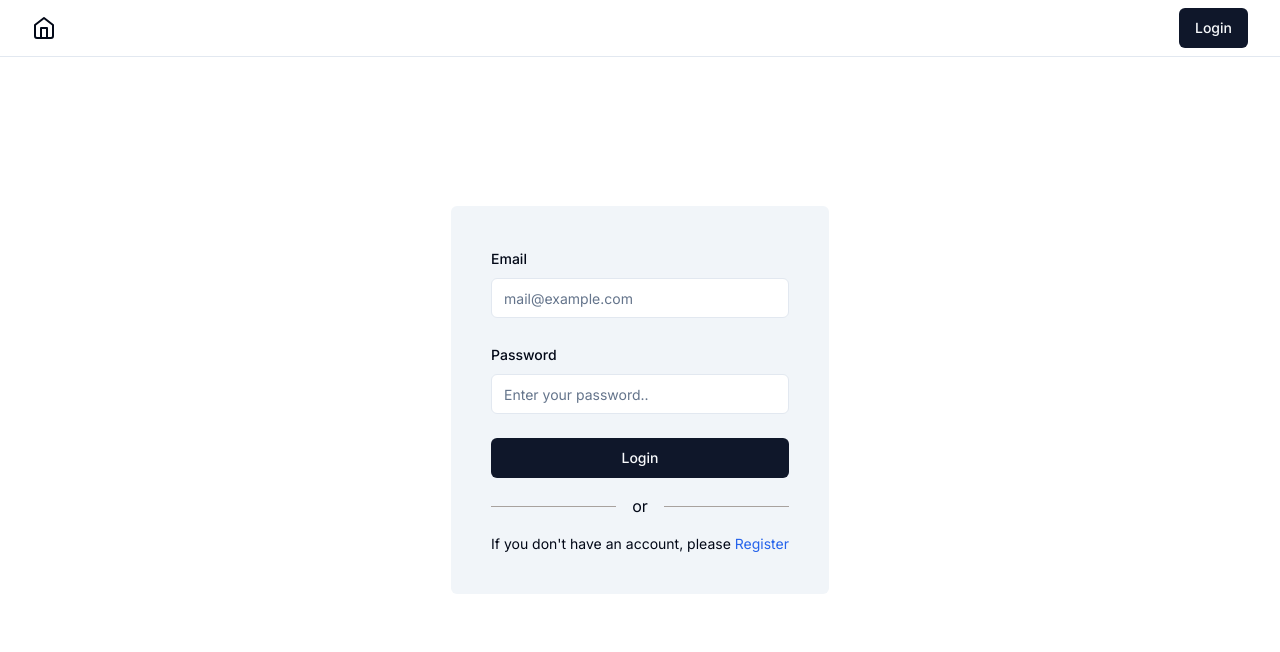
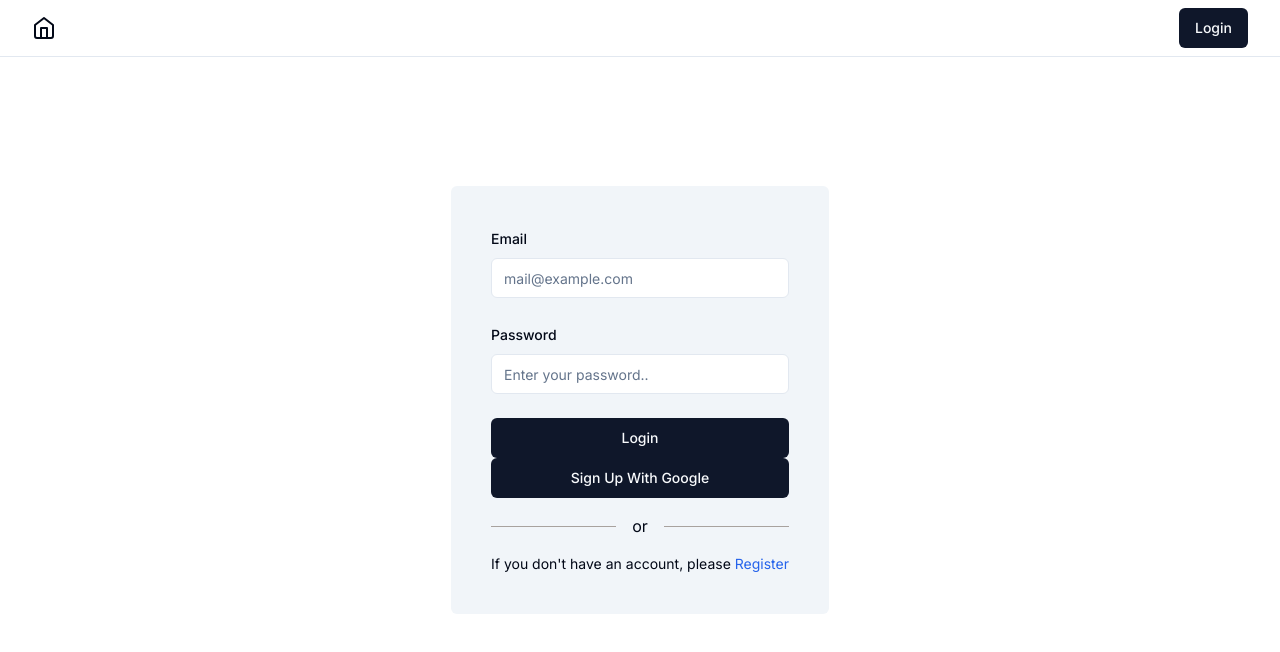
Before and after one commit to hasham25525/Next-Auth-Login-using-ShadeCn, a Next.js app: page /login in a window 1280 px wide. Shown: the top 652 px of the page. Built offline with nearby package versions, Linux system fonts and the light colour scheme.

Commit message:
login with google added

```diff
--- /dev/null
+++ b/src/components/GoogleSignIn.tsx
@@ -0,0 +1,16 @@
+import { FC, ReactNode } from "react"
+import { Button } from "./ui/button"
+
+interface GoogleSignInButtonProps {
+    children: ReactNode;
+}
+
+const GoogleSignIn: FC<GoogleSignInButtonProps> = ({ children }) => {
+    const LoginWithGoogle = () => {
+        console.log('login with google');
+    }
+    return <Button onClick={LoginWithGoogle} className="w-full ">{children}</Button>
+
+}
+
+export default GoogleSignIn
--- a/src/components/form/LoginForm.tsx
+++ b/src/components/form/LoginForm.tsx
@@ -1,5 +1,9 @@
 'use client'
 import { useForm } from "react-hook-form"
+import Link from "next/link"
+
+import GoogleSignIn from "../GoogleSignIn"
+
 
 import { Button } from "@/components/ui/button"
 import {
@@ -12,9 +16,8 @@ import {
 } from "@/components/ui/form"
 import { zodResolver } from "@hookform/resolvers/zod"
 import { z } from "zod"
-import { log } from "console"
 import { Input } from "../ui/input"
-import Link from "next/link"
+
 
 const LoginForm = () => {
 
@@ -72,6 +75,7 @@ const LoginForm = () => {
                     />
                     <Button className="w-full " type="submit">Login</Button>
                 </form>
+                <GoogleSignIn>Sign Up With Google</GoogleSignIn>
                 <div className='mx-auto my-4 flex w-full items-center justify-evenly
                 before:mr-4 before:block before:h-px before:flex-grow before:bg-stone-400
                 after:ml-4 after:block after:h-px after:flex-grow after:bg-stone-400'>
--- a/src/components/form/RegistForm.tsx
+++ b/src/components/form/RegistForm.tsx
@@ -15,6 +15,7 @@ import { z } from "zod"
 import { log } from "console"
 import { Input } from "../ui/input"
 import Link from "next/link"
+import GoogleSignIn from "../GoogleSignIn"
 
 const RegistForm = () => {
 
@@ -106,6 +107,8 @@ const RegistForm = () => {
                     />
                     <Button className="w-full " type="submit">Register</Button>
                 </form>
+                <GoogleSignIn>Sign Up With Google</GoogleSignIn>
+
                 <div className='mx-auto my-4 flex w-full items-center justify-evenly
                 before:mr-4 before:block before:h-px before:flex-grow before:bg-stone-400
                 after:ml-4 after:block after:h-px after:flex-grow after:bg-stone-400'>
```
